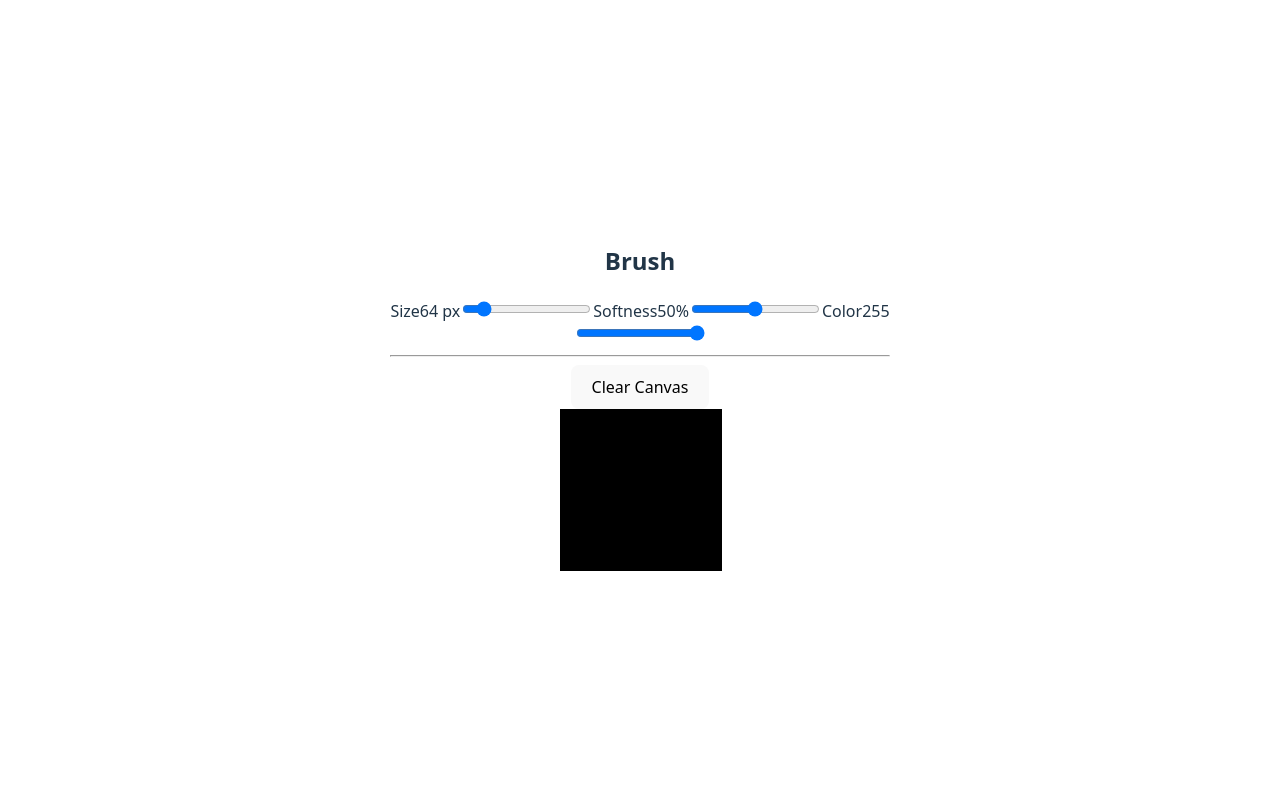
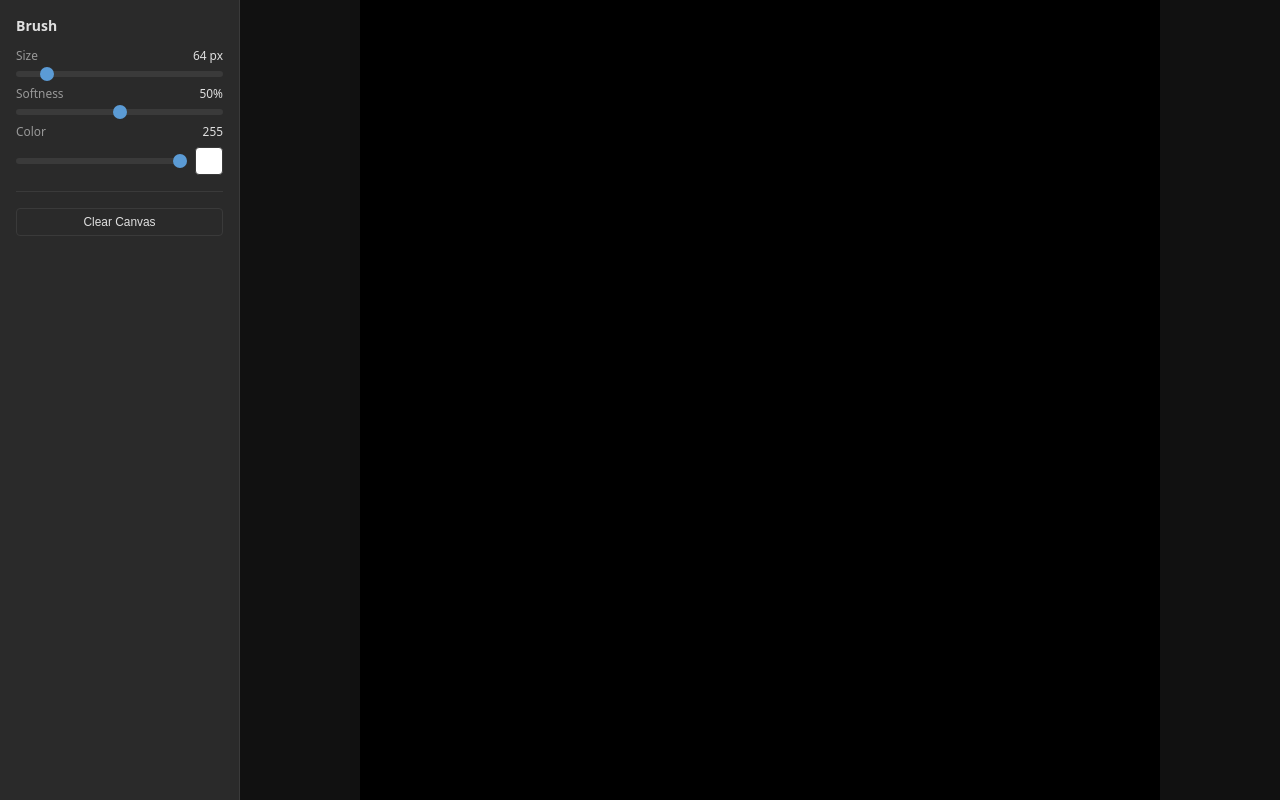
Before and after one commit to Gramnaster/heightmap-generator-v1, a React (Vite) app: page / in a window 1280 px wide. Built offline with nearby package versions, Linux system fonts and the light colour scheme.

Commit message:
Style: Updated CSS

```diff
--- a/src/index.css
+++ b/src/index.css
@@ -1,111 +1,153 @@
-:root {
-  font-family: system-ui, Avenir, Helvetica, Arial, sans-serif;
-  line-height: 1.5;
-  font-weight: 400;
+/* ================================================================== */
+/*  Heightmap Generator – global styles                               */
+/* ================================================================== */
 
-  color-scheme: light dark;
-  color: rgba(255, 255, 255, 0.87);
-  background-color: #242424;
-
-  font-synthesis: none;
-  text-rendering: optimizeLegibility;
-  -webkit-font-smoothing: antialiased;
-  -moz-osx-font-smoothing: grayscale;
+*,
+*::before,
+*::after {
+  box-sizing: border-box;
+  margin: 0;
+  padding: 0;
 }
 
-a {
-  font-weight: 500;
-  color: #646cff;
-  text-decoration: inherit;
-}
-a:hover {
-  color: #535bf2;
+:root {
+  --toolbar-width: 240px;
+  --bg: #1e1e1e;
+  --surface: #2a2a2a;
+  --border: #3a3a3a;
+  --text: #e0e0e0;
+  --text-dim: #999;
+  --accent: #5b9bd5;
+
+  font-family: system-ui, -apple-system, "Segoe UI", Roboto, Helvetica, Arial,
+    sans-serif;
+  font-size: 14px;
+  color: var(--text);
+  background: var(--bg);
 }
 
-body {
-  margin: 0;
-  display: flex;
-  place-items: center;
-  min-width: 320px;
-  min-height: 100vh;
+html,
+body,
+#root {
+  height: 100%;
+  overflow: hidden;
 }
 
-h1 {
-  font-size: 3.2em;
-  line-height: 1.1;
+/* ---- layout ---- */
+
+.app-layout {
+  display: flex;
+  height: 100%;
 }
 
-button {
-  border-radius: 8px;
-  border: 1px solid transparent;
-  padding: 0.6em 1.2em;
-  font-size: 1em;
-  font-weight: 500;
-  font-family: inherit;
-  background-color: #1a1a1a;
-  cursor: pointer;
-  transition: border-color 0.25s;
-}
-button:hover {
-  border-color: #646cff;
-}
-button:focus,
-button:focus-visible {
-  outline: 4px auto -webkit-focus-ring-color;
+/* ---- toolbar ---- */
+
+.toolbar {
+  width: var(--toolbar-width);
+  min-width: var(--toolbar-width);
+  background: var(--surface);
+  border-right: 1px solid var(--border);
+  padding: 16px;
+  display: flex;
+  flex-direction: column;
+  gap: 8px;
+  overflow-y: auto;
+  user-select: none;
 }
 
-@media (prefers-color-scheme: light) {
-  :root {
-    color: #213547;
-    background-color: #ffffff;
-  }
-  a:hover {
-    color: #747bff;
-  }
-  button {
-    background-color: #f9f9f9;
-  }
+.toolbar-title {
+  font-size: 1rem;
+  font-weight: 600;
+  margin-bottom: 4px;
 }
 
-#root {
-  max-width: 1280px;
-  margin: 0 auto;
-  padding: 2rem;
-  text-align: center;
+.toolbar-label {
+  display: flex;
+  justify-content: space-between;
+  align-items: baseline;
+  font-size: 0.85rem;
+  color: var(--text-dim);
 }
 
-.logo {
-  height: 6em;
-  padding: 1.5em;
-  will-change: filter;
-  transition: filter 300ms;
-}
-.logo:hover {
-  filter: drop-shadow(0 0 2em #646cffaa);
-}
-.logo.react:hover {
-  filter: drop-shadow(0 0 2em #61dafbaa);
+.toolbar-value {
+  font-variant-numeric: tabular-nums;
+  color: var(--text);
 }
 
-@keyframes logo-spin {
-  from {
-    transform: rotate(0deg);
-  }
-  to {
-    transform: rotate(360deg);
-  }
+.toolbar input[type="range"] {
+  -webkit-appearance: none;
+  appearance: none;
+  width: 100%;
+  height: 6px;
+  border-radius: 3px;
+  background: var(--border);
+  outline: none;
+  cursor: pointer;
 }
 
-@media (prefers-reduced-motion: no-preference) {
-  a:nth-of-type(2) .logo {
-    animation: logo-spin infinite 20s linear;
-  }
+.toolbar input[type="range"]::-webkit-slider-thumb {
+  -webkit-appearance: none;
+  appearance: none;
+  width: 14px;
+  height: 14px;
+  border-radius: 50%;
+  background: var(--accent);
+  border: none;
+  cursor: grab;
 }
 
-.card {
-  padding: 2em;
+.toolbar-color-row {
+  display: flex;
+  align-items: center;
+  gap: 8px;
 }
 
-.read-the-docs {
-  color: #888;
+.toolbar-color-row input[type="range"] {
+  flex: 1;
 }
+
+.toolbar-swatch {
+  width: 28px;
+  height: 28px;
+  border-radius: 4px;
+  border: 1px solid var(--border);
+  flex-shrink: 0;
+}
+
+.toolbar-divider {
+  border: none;
+  border-top: 1px solid var(--border);
+  margin: 8px 0;
+}
+
+.toolbar-btn {
+  padding: 6px 12px;
+  border: 1px solid var(--border);
+  border-radius: 4px;
+  background: var(--surface);
+  color: var(--text);
+  cursor: pointer;
+  font-size: 0.85rem;
+  transition: background 0.15s;
+}
+
+.toolbar-btn:hover {
+  background: var(--border);
+}
+
+/* ---- canvas viewport ---- */
+
+.canvas-container {
+  flex: 1;
+  position: relative;
+  background: #111;
+  overflow: hidden;
+}
+
+.drawing-canvas {
+  position: absolute;
+  inset: 0;
+  width: 100%;
+  height: 100%;
+  cursor: crosshair;
+}
```
